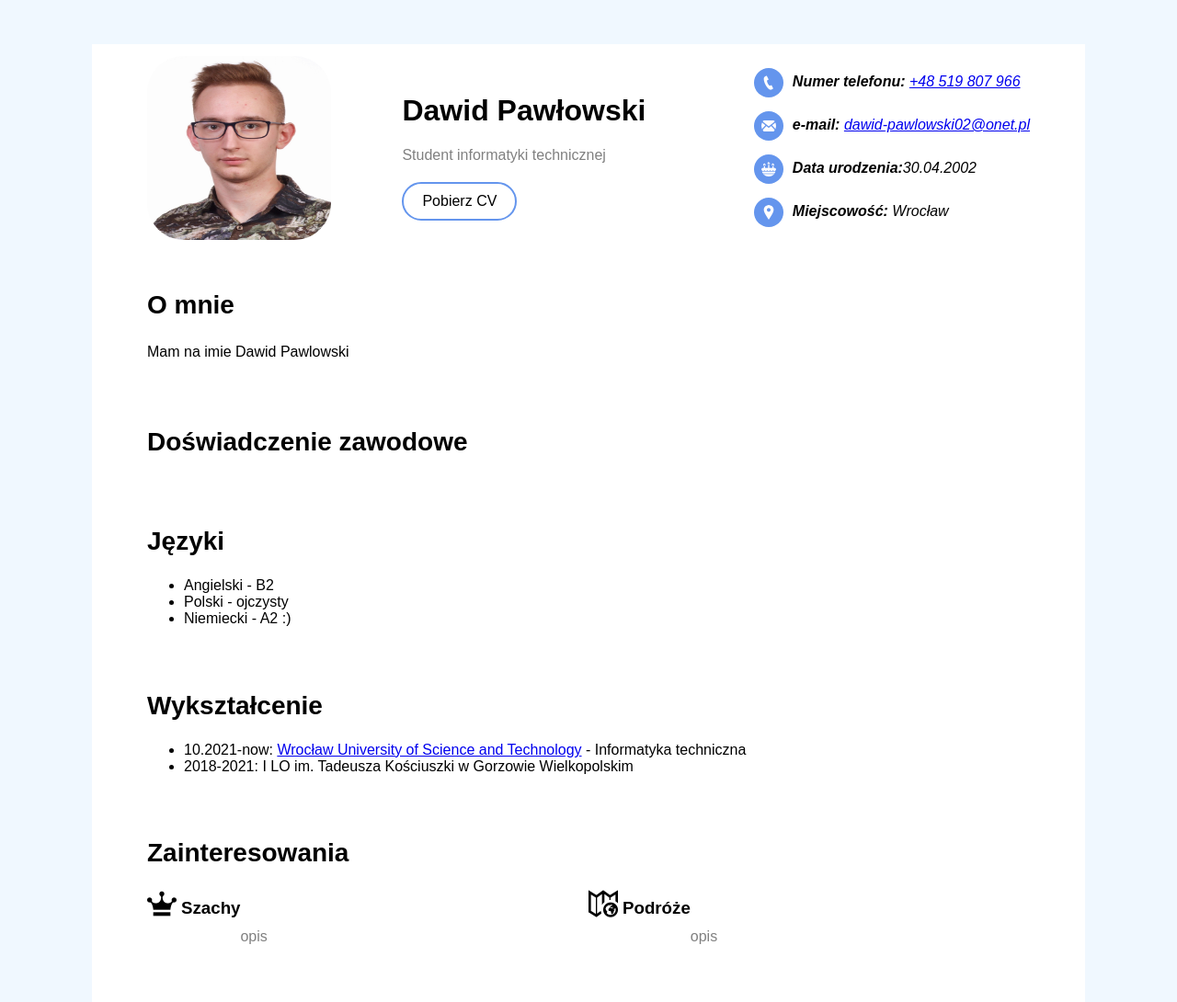
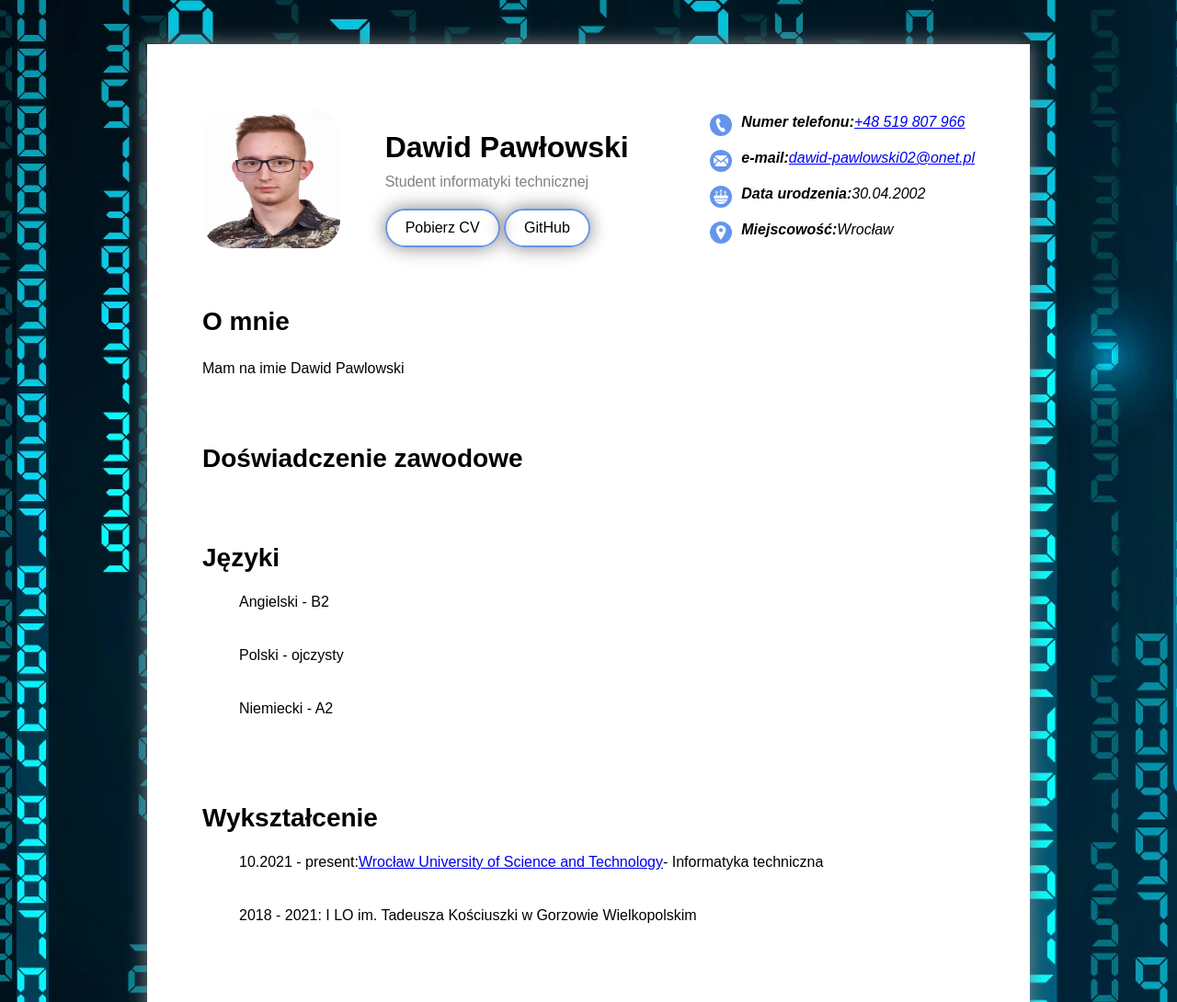
Before and after one commit to TheSuspect9702/CV-Website, a plain HTML site: page index.html in a window 1280 px wide. Shown: the top 1090 px of the page at 92% size. Drawn offline with Linux system fonts and the light colour scheme.

Commit message:
added better background, and provided link to GitHub

```diff
--- a/index.html
+++ b/index.html
@@ -6,13 +6,15 @@
     <link rel="stylesheet" href="style.css"/>
 </head>
 <body>
+    <div class="container">
         <header>
             <img class="profile-picture" src="images/img.jpg"/>
             <div>
                 <h1>Dawid Pawłowski</h1>
                 <span>Student informatyki technicznej</span>
                 <div>
-            <a class="cv-download-link" href="link do pobrania pdf">Pobierz CV</a>
+                    <a class="header-links" href="link do pobrania pdf">Pobierz CV</a>
+                    <a class="header-links" href="https://github.com/TheSuspect9702">GitHub</a>
                 </div>
             </div>
             <address>
@@ -38,14 +40,14 @@
                 <ul>
                     <li>Angielski - B2</li>
                     <li>Polski - ojczysty</li>
-            <li>Niemiecki - A2 :)</li>
+                    <li>Niemiecki - A2</li>
                 </ul>
             </section>
             <section>
                 <h2>Wykształcenie</h2>
                 <ul>
-            <li>10.2021-now: <a href="https://pwr.edu.pl/">Wrocław University of Science and Technology</a> - Informatyka techniczna</li>
-            <li>2018-2021: I LO im. Tadeusza Kościuszki w Gorzowie Wielkopolskim</li>
+                    <li>10.2021 - present: <a href="https://pwr.edu.pl/">Wrocław University of Science and Technology </a> - Informatyka techniczna</li>
+                    <li>2018 - 2021: I LO im. Tadeusza Kościuszki w Gorzowie Wielkopolskim</li>
                 </ul>
             </section>
             <section>
@@ -68,5 +70,6 @@
                 </ul>
             </section>
         </main>
+    </div>
 </body>
 </html>
--- a/style.css
+++ b/style.css
@@ -1,11 +1,13 @@
 @import url('https://fonts.googleapis.com/css?family=Poppins:200,300,400,500,600,700,800,900&display=swap');
 body {
-    font-family: Arial;
+    font-family: Arial, serif;
+    background-image: url("images/tłoCv5.jpg");
     background-color: aliceblue;
     padding: 40px 0;
 }
 h1 {
-    font-size: 32px
+    font-size: 32px;
+    margin-bottom: 10px;
 }
 h2 {
     font-size: 28px;
@@ -16,17 +18,14 @@ h3 {
 span {
     color: grey;
 }
-
 section, header {
     padding: 10px 60px 20px 60px;
-    background-color: white;
-    width: 960px;
-    margin: 0 auto;
 }
 header {
     display: flex;
     align-items: center;
     justify-content: space-between;
+    padding-top: 60px;
 }
 header ul {
     list-style: none;
@@ -37,32 +36,31 @@ header li {
 p {
     line-height: 1.5;
 }
+li {
+    display: flex;
+    align-items: flex-start;
+    margin-bottom: 40px;
+}
 .address-icon {
     width: 16px;
     height: 16px;
     background-color: cornflowerblue;
     margin-right: 10px;
-    padding: 8px;
+    padding: 4px;
     vertical-align: middle;
 }
 .circle {
     border-radius: 50%;
 }
 .profile-picture {
-    width: 200px;
-    height: 200px;
+    width: 150px;
+    height: 150px;
     border-radius: 20%;
 }
 .hobbies {
     list-style: none;
     padding: 0;
     display: flex;
-}
-.hobbies li {
-    width: 50%;
-    display: flex;
-    align-items: flex-start;
-    margin-bottom: 40px;
 }
 .hobbies div {
     margin-left: 20px;
@@ -76,7 +74,10 @@ p {
     margin-top: 10px;
     margin-left: 5px;
 }
-.cv-download-link {
+.hobbies li {
+    width: 50%;
+}
+.header-links {
     border: 2px solid cornflowerblue;
     color: black;
     text-decoration: none;
@@ -85,17 +86,24 @@ p {
     margin-top: 20px;
     border-radius: 26px;
     transition: background-color 0.5s, color 0.5s;
+    box-shadow: 0 0 20px grey;
 }
 
-.cv-download-link:hover {
+.header-links:hover {
     color: white;
     background-color: cornflowerblue;
 }
-.cv-download-link:focus {
+.header-links:focus {
     outline: none;
     color: white;
     background-color: cornflowerblue;
 }
-.cv-download-link:active{
+.header-links:active{
     text-decoration: underline;
 }
+.container {
+    width: 960px;
+    margin: 0 auto;
+    box-shadow: 0 0 20px grey;
+    background-color: white;
+}
```
Also changed, not shown: images/tłoCv5.jpg (added). Lines whose indentation alone changed are shown as unchanged.
